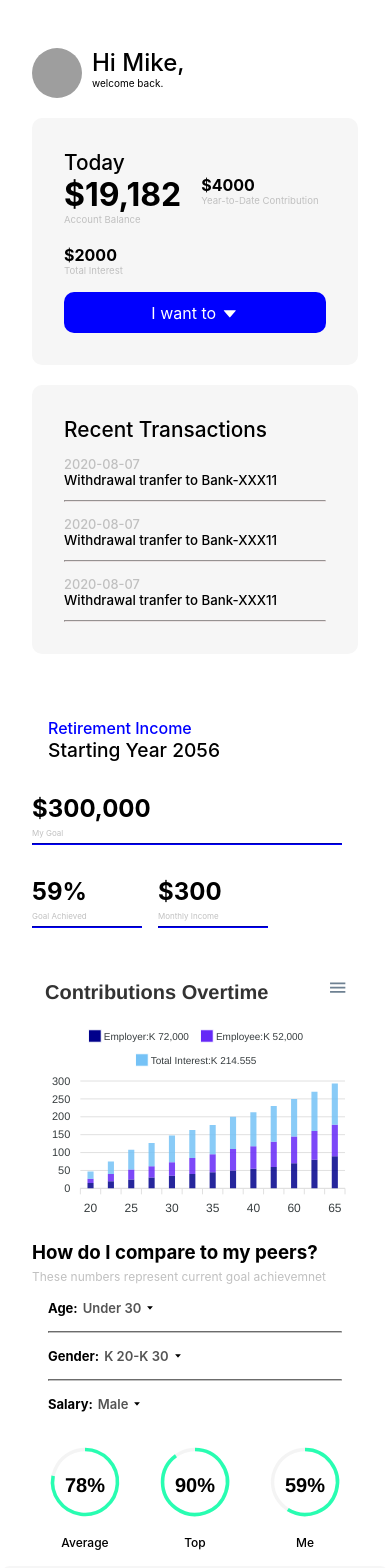
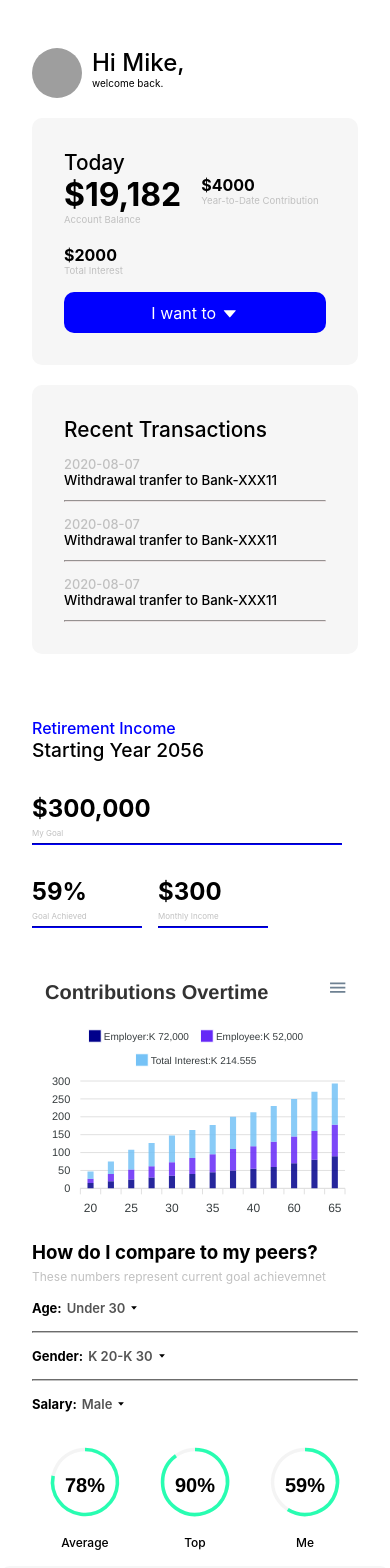
Before and after one commit to Abhyuday-Dev/dashboard, a React (Create React App) app: page / in a window 390 px wide. Shown: the top 1568 px of the page. Built offline with nearby package versions, Linux system fonts and the light colour scheme; grey boxes are pictures that could not be loaded.

Commit message:
padding adjust

```diff
--- a/src/components/BodySection/Middle/Middle.css
+++ b/src/components/BodySection/Middle/Middle.css
@@ -117,10 +117,10 @@
     .data-bottom {
       width: 100%;
       gap: 15px;
-      padding: 0 2rem;
+      padding: 0 1rem;
     }
     .middle-heading{
-        padding:0rem  2rem;
+        padding:0rem  1rem;
     }
 
     .radial-chart{
```
